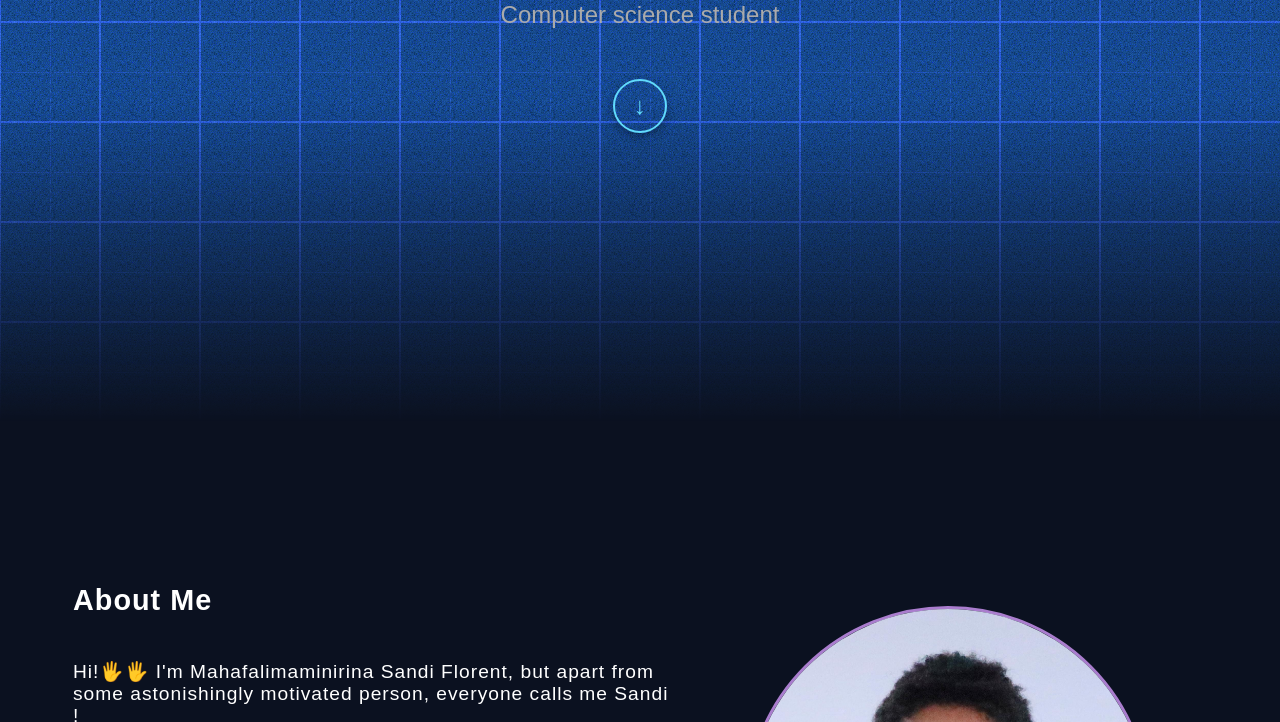
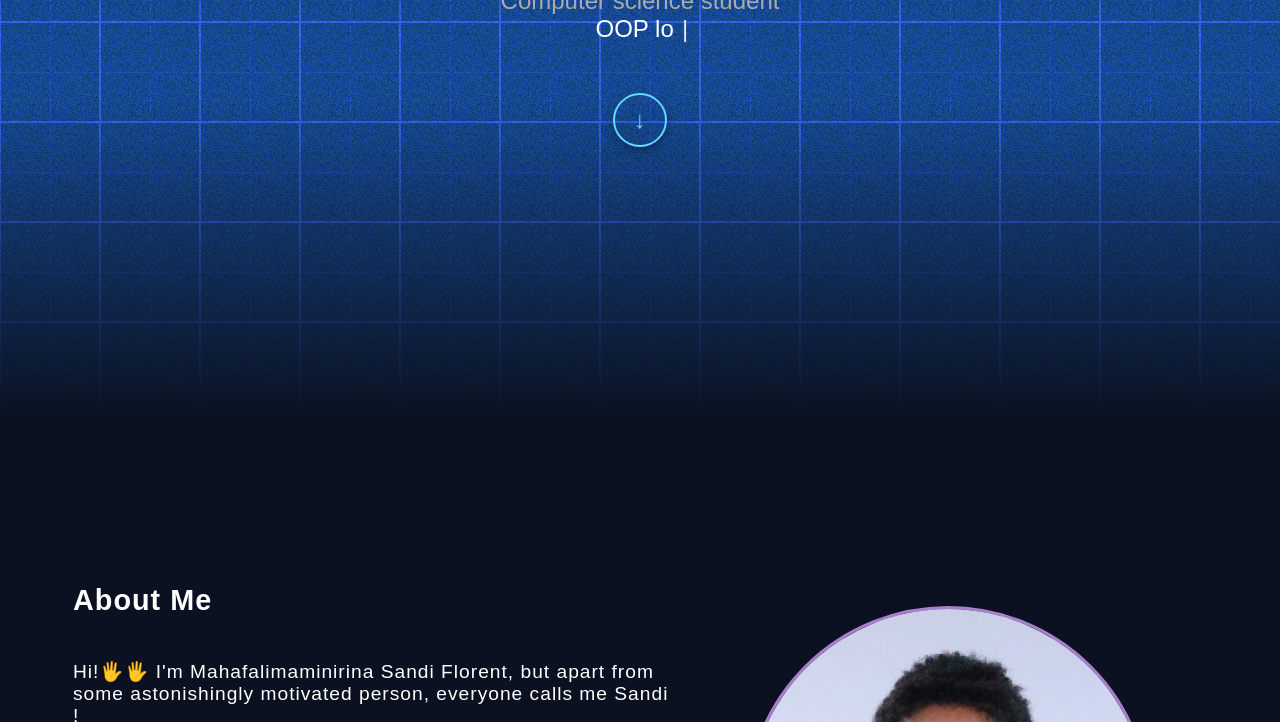
Before and after one commit to SandiFlorent/portfolio, a plain HTML site: page index.html in a window 1280 px wide. Shown: the part 378-1100 px from the top of the page. Drawn offline with Linux system fonts and the light colour scheme.

Commit message:
Adding a typewriter effect

```diff
--- a/index.html
+++ b/index.html
@@ -7,6 +7,7 @@
     <title>Sandi's portfolio</title>
     <link rel="stylesheet" href="style/styles.css">
     <link rel="icon" href="/portfolio/img/favicon.svg" type="image/svg+xml">
+    <link rel="stylesheet" href="style/typing-effect.css">
 </head>
 
 <body>
@@ -26,7 +27,7 @@
     <header class="sticky-navbar">
         <nav>
             <ul>
-                <li><a href="#home"> <img src="/portfolio/img/home_button.png" alt=""> </a></li>
+                <li><a href="#home"> <img src="../img/home_button.png" alt=""> </a></li>
                 <li><a href="#work">Projects</a></li>
                 <li><a href="#about">About me</a></li>
                 <li><a href="#contact">Contact</a></li>
@@ -38,6 +39,10 @@
         <section id="home" class="hero">
             <h1>FLORENT SANDI</h1>
             <p>Computer science student</p>
+            <div class="typing-effect">
+                <span id="typed-text"></span>
+                <span class="cursor">|</span>
+            </div>
             <a href="#about" class="flying-circle">
                 <span class="arrow">↓</span>
             </a>
@@ -93,6 +98,7 @@
     <!-- Link to the JavaScript file -->
     <script src="project/projects.js"></script>
     <script src="style/script.js"></script>
+    <script src="style/typing-effect.js" ></script>
 </body>
 
 </html>
--- /dev/null
+++ b/style/typing-effect.css
@@ -0,0 +1,17 @@
+.typing-effect {
+    font-size: 1.5em;
+    font-family: Arial, sans-serif;
+}
+.cursor {
+    display: inline-block;
+    width: 2px;
+    height: 1.2em;
+    margin-left: 2px;
+    animation: blink 1s steps(24) infinite;
+}
+
+@keyframes blink {
+    50% {
+        opacity: 0;
+    }
+}
--- /dev/null
+++ b/style/typing-effect.js
@@ -0,0 +1,35 @@
+const textArray = ["Junior Developer ", "OOP lover ", "Video game player ", "Pen Pineapple Apple Pen"]; // Array of texts to display
+    const typingSpeed = 150; // Speed of typing
+    const deletingSpeed = 100; // Speed of deleting
+    const delayBetweenTexts = 1000; // Delay before typing new text
+
+    let currentTextIndex = 0;
+    let charIndex = 0;
+    let isDeleting = false;
+
+    const typedTextElement = document.getElementById("typed-text");
+
+    function type() {
+        const currentText = textArray[currentTextIndex];
+
+        if (isDeleting) {
+            typedTextElement.textContent = currentText.substring(0, charIndex--);
+        } else {
+            typedTextElement.textContent = currentText.substring(0, charIndex++);
+        }
+
+        if (!isDeleting && charIndex === currentText.length) {
+            isDeleting = true;
+            setTimeout(type, delayBetweenTexts); // Pause before deleting
+        } else if (isDeleting && charIndex === 0) {
+            isDeleting = false;
+            currentTextIndex = (currentTextIndex + 1) % textArray.length;
+            setTimeout(type, typingSpeed); // Start typing the next text
+        } else {
+            setTimeout(type, isDeleting ? deletingSpeed : typingSpeed);
+        }
+    }
+
+    document.addEventListener("DOMContentLoaded", () => {
+        type();
+    });
```
Also changed, not shown: html/project-details.html (+2 -2 lines).
